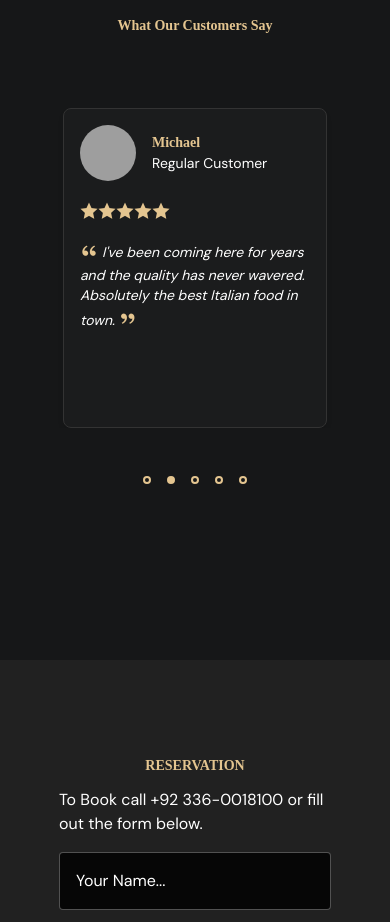
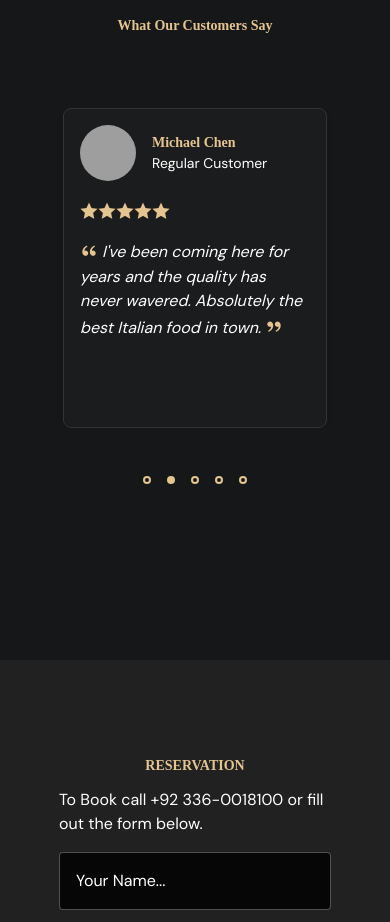
Before and after one commit to shaaav1e/grubly-food-website-react, a React (Vite) app: page / in a window 390 px wide. Shown: the part 4640-5562 px from the top of the page. Built offline with nearby package versions, Linux system fonts and the light colour scheme; grey boxes are pictures that could not be loaded; a web font is replaced by a local one.

Commit message:
removed vercel.json

```diff
--- a/src/components/Testimonials.jsx
+++ b/src/components/Testimonials.jsx
@@ -7,6 +7,9 @@ import "swiper/css";
 import "swiper/css/pagination";
 import "swiper/css/navigation";
 
+// Import Remix Icons
+import "remixicon/fonts/remixicon.css";
+
 const Testimonials = () => {
   // Create a ref to store the Swiper instance
   const swiperRef = useRef(null);
@@ -14,7 +17,7 @@ const Testimonials = () => {
   // State to track active slide index
   const [activeIndex, setActiveIndex] = useState(0);
 
-  // Sample testimonial data with optimized data structure
+  // Sample testimonial data
   const testimonials = [
     {
       id: 1,
@@ -27,7 +30,7 @@ const Testimonials = () => {
     },
     {
       id: 2,
-      name: "Michael ",
+      name: "Michael Chen",
       position: "Regular Customer",
       image: "https://randomuser.me/api/portraits/men/44.jpg",
       rating: 5,
@@ -45,7 +48,7 @@ const Testimonials = () => {
     },
     {
       id: 4,
-      name: " Rodriguez",
+      name: "David Rodriguez",
       position: "Chef",
       image: "https://randomuser.me/api/portraits/men/29.jpg",
       rating: 5,
@@ -63,7 +66,7 @@ const Testimonials = () => {
     },
     {
       id: 6,
-      name: " Smith",
+      name: "Robert Smith",
       position: "Restaurant Owner",
       image: "https://randomuser.me/api/portraits/men/35.jpg",
       rating: 5,
@@ -74,9 +77,24 @@ const Testimonials = () => {
 
   // Function to handle pagination dot clicks
   const handlePaginationClick = (index) => {
-    if (swiperRef.current?.swiper) {
+    if (swiperRef.current && swiperRef.current.swiper) {
+      // Slide to the selected index
       swiperRef.current.swiper.slideTo(index);
+      // Update active index
       setActiveIndex(index);
+    }
+  };
+
+  // Functions to handle navigation button clicks
+  const handlePrev = () => {
+    if (swiperRef.current && swiperRef.current.swiper) {
+      swiperRef.current.swiper.slidePrev();
+    }
+  };
+
+  const handleNext = () => {
+    if (swiperRef.current && swiperRef.current.swiper) {
+      swiperRef.current.swiper.slideNext();
     }
   };
 
@@ -106,10 +124,6 @@ const Testimonials = () => {
             }}
             onSlideChange={(swiper) => setActiveIndex(swiper.realIndex)}
             className="testimonials-swiper"
-            navigation={{
-              nextEl: ".testimonial-btn-next",
-              prevEl: ".testimonial-btn-prev",
-            }}
           >
             {testimonials.map((testimonial) => (
               <SwiperSlide key={testimonial.id}>
@@ -119,9 +133,7 @@ const Testimonials = () => {
                       src={testimonial.image}
                       alt={testimonial.name}
                       className="w-14 h-14 rounded-full object-cover mr-4"
-                      loading="lazy"
-                      width="56"
-                      height="56"
+                      lazy="loading"
                     />
                     <div>
                       <h4 className="font-semibold text-lg">
@@ -137,7 +149,7 @@ const Testimonials = () => {
                       <i key={i} className="ri-star-fill text-gold text-lg"></i>
                     ))}
                   </div>
-                  <p className="text-white italic flex-grow overflow-y-auto !text-sm">
+                  <p className="text-white italic flex-grow overflow-y-auto">
                     <i className="ri-double-quotes-l text-gold text-lg mr-1"></i>
                     {testimonial.review}
                     <i className="ri-double-quotes-r text-gold text-lg ml-1"></i>
@@ -167,15 +179,15 @@ const Testimonials = () => {
 
           {/* Simple Navigation Buttons */}
           <button
-            className="testimonial-btn-prev absolute top-1/2 -left-6 lg:-left-10 z-10 w-12 h-12 flex items-center justify-center text-white bg-gold rounded-full hover:bg-black hover:text-gold transition-all duration-300 -translate-y-8 md:flex hidden"
-            aria-label="Previous testimonial"
+            onClick={handlePrev}
+            className="absolute top-1/2 -left-6 lg:-left-10 z-10 w-12 h-12 flex items-center justify-center text-white bg-gold rounded-full hover:bg-black hover:text-gold transition-all duration-300 -translate-y-8 md:flex hidden"
           >
             <i className="ri-arrow-left-s-line text-2xl"></i>
           </button>
 
           <button
-            className="testimonial-btn-next absolute top-1/2 -right-6 lg:-right-10 z-10 w-12 h-12 flex items-center justify-center text-white bg-gold rounded-full hover:bg-black hover:text-gold transition-all duration-300 -translate-y-8 md:flex hidden"
-            aria-label="Next testimonial"
+            onClick={handleNext}
+            className="absolute top-1/2 -right-6 lg:-right-10 z-10 w-12 h-12 flex items-center justify-center text-white bg-gold rounded-full hover:bg-black hover:text-gold transition-all duration-300 -translate-y-8 md:flex hidden"
           >
             <i className="ri-arrow-right-s-line text-2xl"></i>
           </button>
--- a/vite.config.js
+++ b/vite.config.js
@@ -11,20 +11,10 @@ export default defineConfig({
     imagetools(),
     tailwindcss(),
     viteImagemin({
-      gifsicle: {
-        optimizationLevel: 7,
-        interlaced: false,
+      webp: {
+        quality: 75, // Adjust quality as needed
       },
-      mozjpeg: {
-        quality: 75, // Optimize JPEG images
-      },
-      optipng: {
-        optimizationLevel: 7, // Optimize PNG images
-      },
-      webp: {
-        quality: 75, // Optimize WebP images
-      },
-    }),
+    }), // Use the imagetools plugin for image optimization
   ],
   build: {
     // Minification options
```
Also changed, not shown: vercel.json (deleted).
